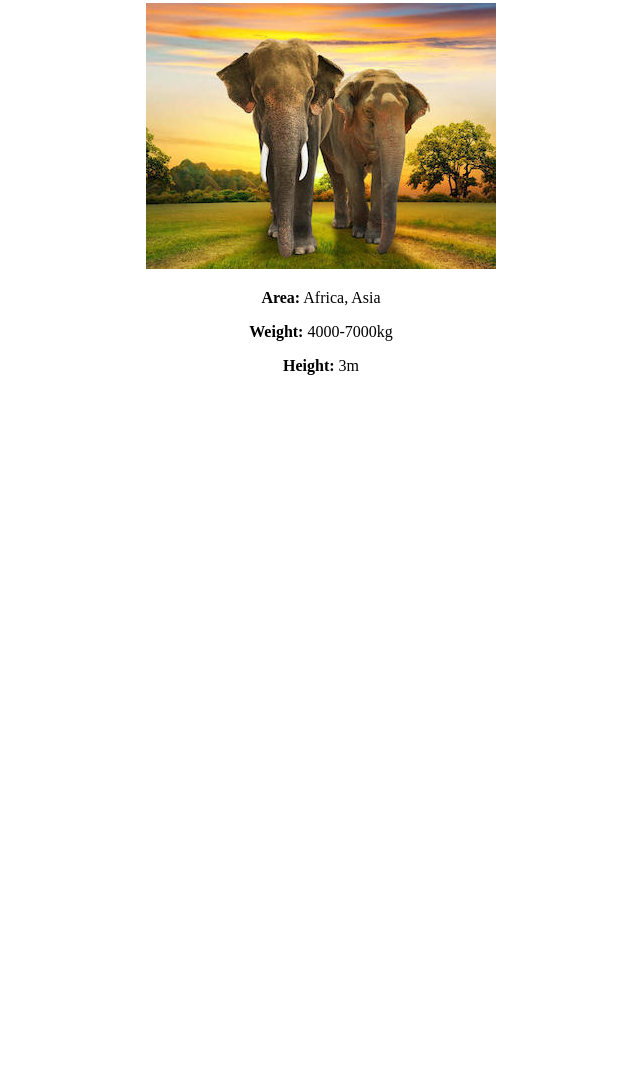
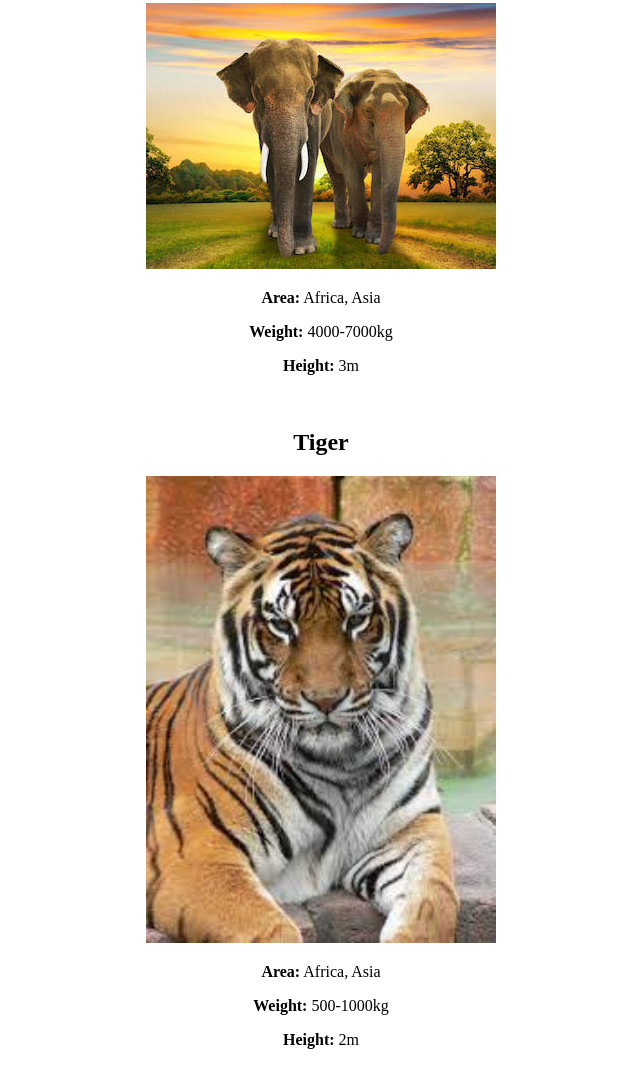
Before and after one commit to SashaPt/wild_animals, a plain HTML site: page index.html in a window 1280 px wide. Shown: the part 794-1881 px from the top of the page, without its empty margins (319-959 px from the left). Before the commit the page ends 1211 px from the top, so only its background shows below. Drawn offline with Linux system fonts and the light colour scheme.

Commit message:
Task 3 Add 3rd animal

```diff
--- a/index.html
+++ b/index.html
@@ -32,5 +32,12 @@
     <p><b>Height:</b> 3m</p>
     <br>
 
+    <h2>Tiger</h2>
+    <img width=350px src="pictures/tiger.jpg">
+    <p><b>Area:</b> Africa, Asia</p>
+    <p><b>Weight:</b> 500-1000kg</p>
+    <p><b>Height:</b> 2m</p>
+    <br>
+
   </body>
 </html>
```
Also changed, not shown: pictures/tiger.jpg (added).
